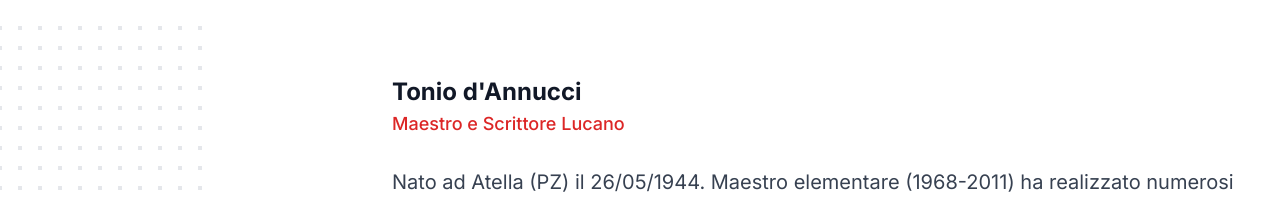
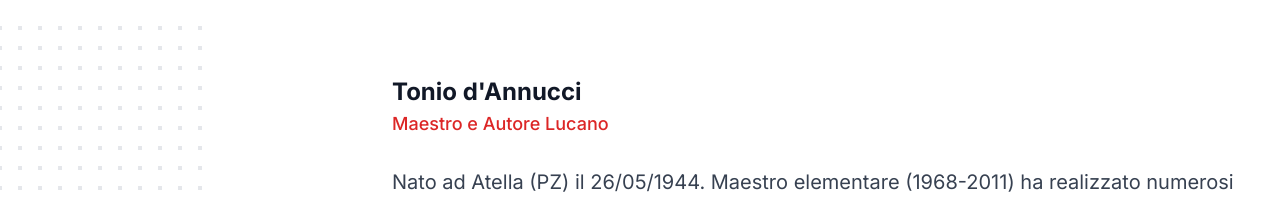
Before and after one commit to tonio-dannucci/tonio-dannucci.github.io, a Next.js app: page / in a window 1280 px wide. Shown: the top 200 px of the page. Built offline with nearby package versions, Linux system fonts and the light colour scheme.

Commit message:
feat: update copy

```diff
--- a/src/components/tonio.tsx
+++ b/src/components/tonio.tsx
@@ -97,7 +97,7 @@ export const Tonio = () => {
                       Tonio d&apos;Annucci {"     "}
                     </div>
                     <div className="text-lg mt-2 font-medium leading-6 text-red-600">
-                      Maestro e Scrittore Lucano
+                      Maestro e Autore Lucano
                     </div>
                   </div>
                 </div>
```
